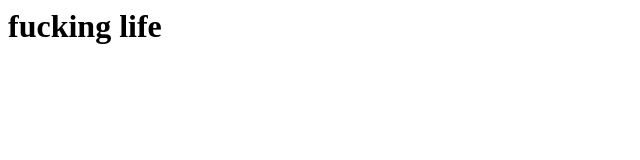
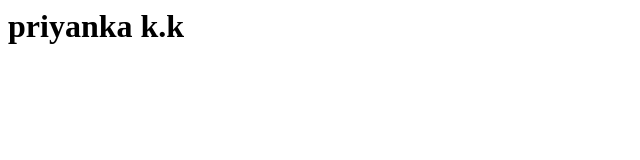
Before and after one commit to Sudhakar123qwe/jenkins-pipeline, a plain HTML site: page index.html in a window 1280 px wide. Shown: the whole page, without its empty margins (0-640 px from the left). Drawn offline with Linux system fonts and the light colour scheme.

Commit message:
Update index.html

```diff
--- a/index.html
+++ b/index.html
@@ -1 +1 @@
-<h1> fucking life </h1>
+<h1> priyanka k.k </h1>
```
